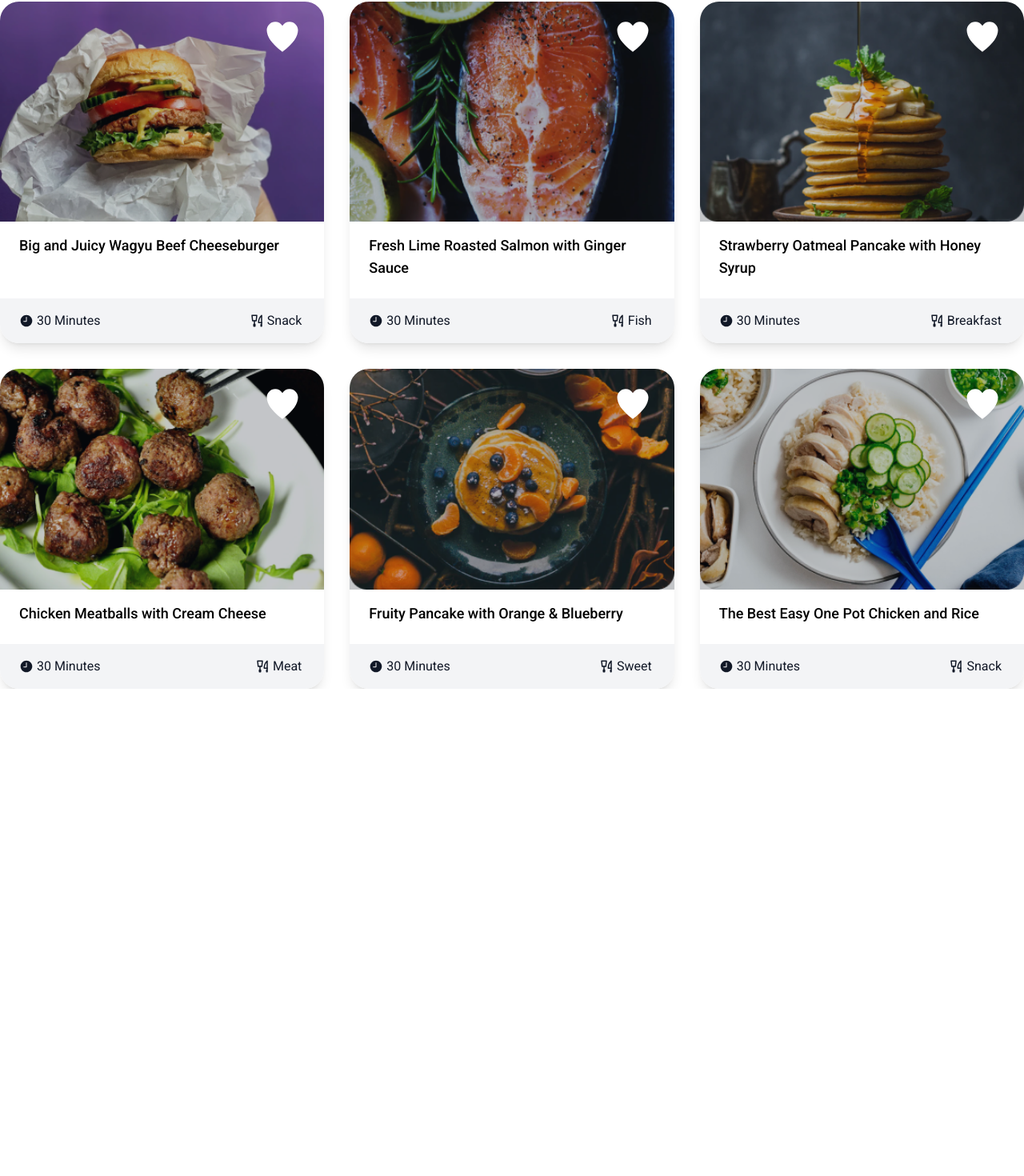
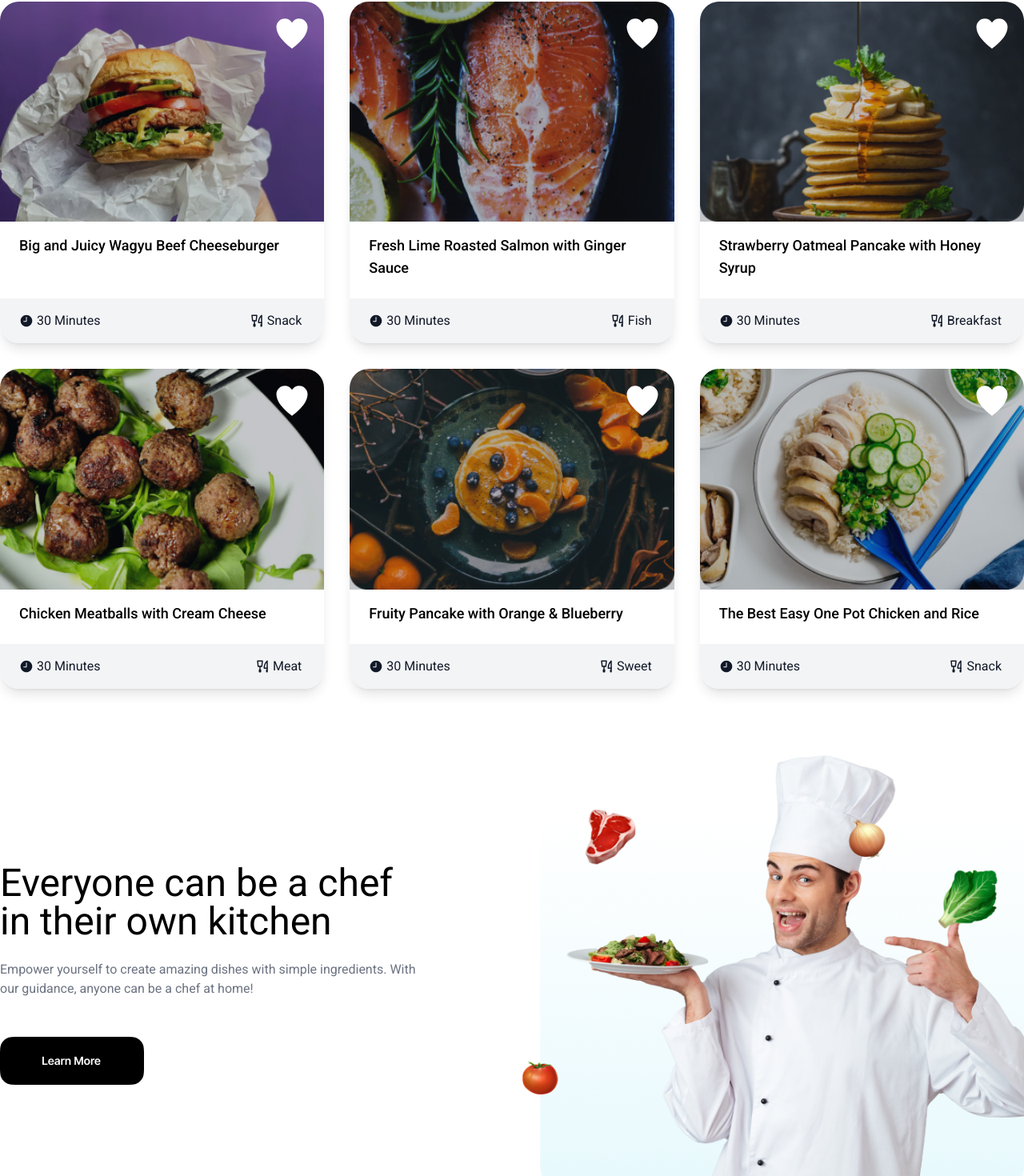
Before and after one commit to fayshal-bin-amir-002/FoodiePlanet, a React (Vite) app: page / in a window 1280 px wide. Shown: the part 1459-2929 px from the top of the page at 80% size. Before the commit the page ends 2320 px from the top, so only its background shows below. Built offline with nearby package versions, Linux system fonts and the light colour scheme.

Commit message:
add: chef section

```diff
--- /dev/null
+++ b/src/components/ChefSection.jsx
@@ -0,0 +1,26 @@
+import { Link } from 'react-router-dom';
+import img from '../assets/Group 880.png';
+import imgBtn from '../assets/Group 826 copy.png';
+
+const ChefSection = () => {
+    return (
+        <div className='my-12 md:my-16 lg:my-20 flex flex-col-reverse lg:flex-row justify-center items-center gap-6'>
+            <div className='w-full lg:w-1/2'>
+                <div className='w-full lg:w-5/6'>
+                    <h3 className='text-3xl lg:text-5xl mb-4 lg:mb-6'>Everyone can be a
+                        chef in their own kitchen
+                    </h3>
+                    <p className='text-gray-500 mb-8 md:mb-10 lg:mb-12'>Empower yourself to create amazing dishes with simple ingredients. With our guidance, anyone can be a chef at home!</p>
+                    <Link to={"/learn-more"}>
+                        <img src={imgBtn} alt="" className='hover:scale-105 duration-500' />
+                    </Link>
+                </div>
+            </div>
+            <div className='w-full lg:w-1/2'>
+                <img src={img} alt="" />
+            </div>
+        </div>
+    );
+};
+
+export default ChefSection;
--- a/src/components/SimpleTastyCard.jsx
+++ b/src/components/SimpleTastyCard.jsx
@@ -17,11 +17,11 @@ const SimpleTastyCard = ({ card }) => {
                 <div
                     className="hover:bg-transparent transition duration-300 absolute bottom-0 top-0 right-0 left-0 bg-gray-900 opacity-25">
                 </div>
-                <div
+                <button
                     onClick={() => setReact(!react)}
-                    className={`${react ? 'text-red-500' : 'text-white'} text-5xl absolute top-0 right-0  px-4 py-2  mt-3 mr-3 cursor-pointer transition duration-500 ease-in-out`}>
+                    className={`${react ? 'text-red-500' : 'text-white'} flex text-5xl absolute top-4 right-4 cursor-pointer transition duration-500 ease-in-out`}>
                     <IoIosHeart />
-                </div>
+                </button>
             </div>
             <div className="px-6 py-4 mb-auto">
                 <p
--- a/src/pages/Home.jsx
+++ b/src/pages/Home.jsx
@@ -1,5 +1,6 @@
 import Banner from "../components/Banner";
 import Categories from "../components/Categories";
+import ChefSection from "../components/ChefSection";
 import SimpleTasty from "../components/SimpleTasty";
 
 const Home = () => {
@@ -8,6 +9,7 @@ const Home = () => {
             <Banner></Banner>
             <Categories></Categories>
             <SimpleTasty></SimpleTasty>
+            <ChefSection></ChefSection>
         </>
     );
 };
```
Also changed, not shown: src/assets/Group 826 copy.png (added), src/assets/Group 880.png (added).
